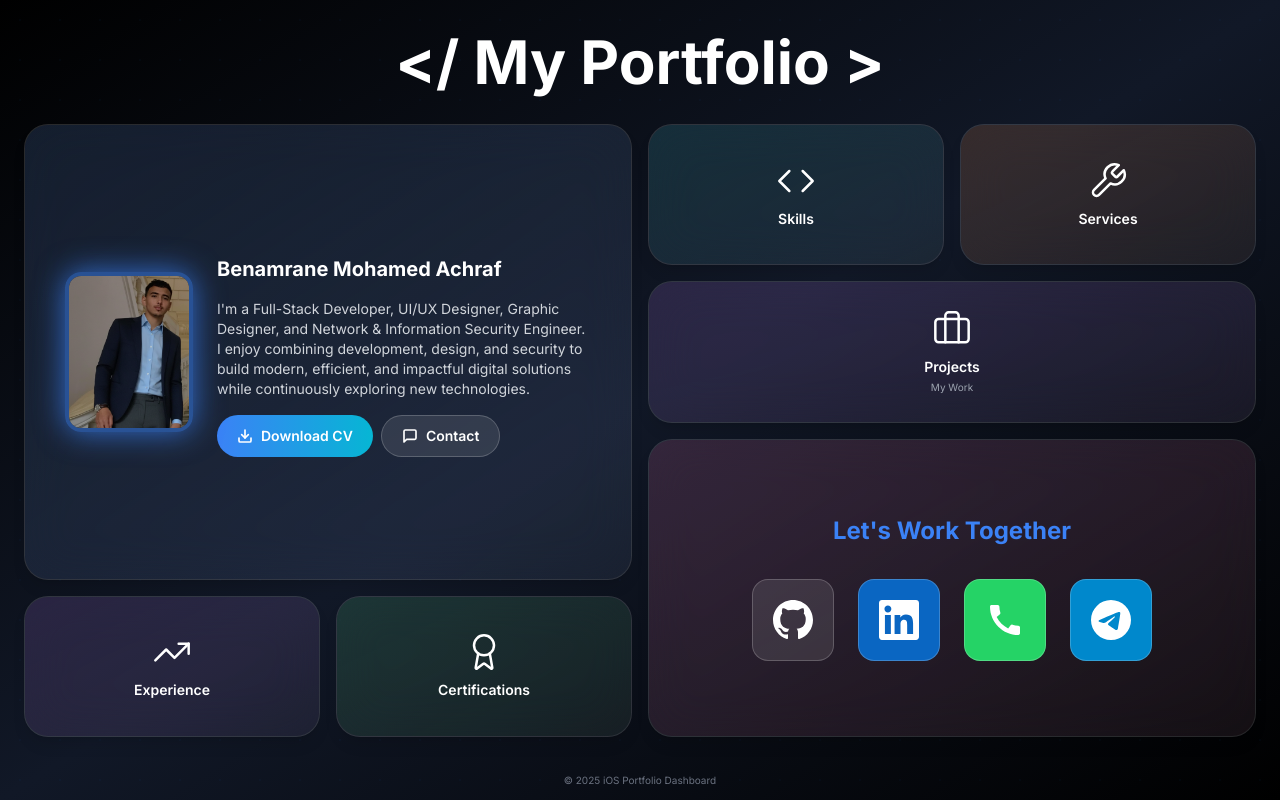
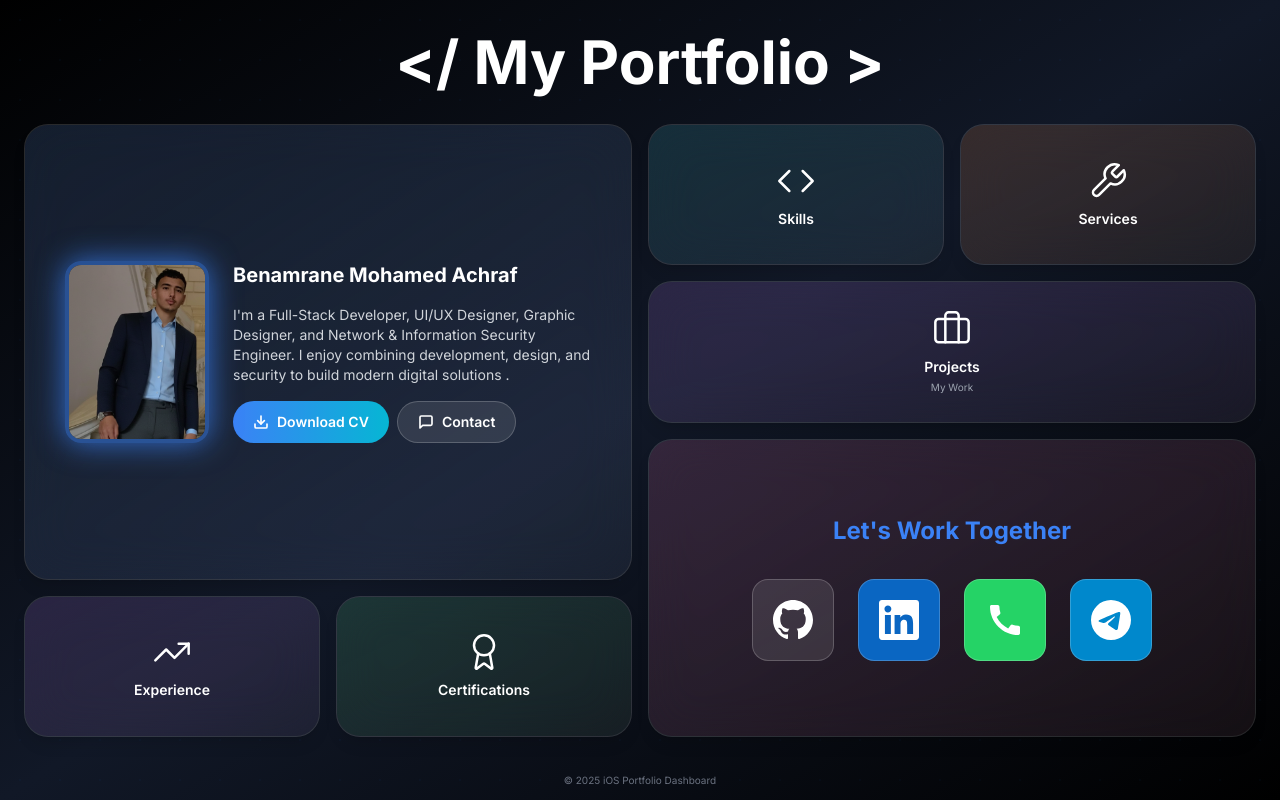
Before and after one commit to achrafbenamrane/Portfolio, a Next.js app: page / in a window 1280 px wide. Built offline with nearby package versions, Linux system fonts and the light colour scheme.

Commit message:
profile img

```diff
--- a/app/page.tsx
+++ b/app/page.tsx
@@ -138,24 +138,24 @@ function IOSTile({
           {showImage ? (
             <div className="h-full w-full flex flex-col justify-center p-1.5 sm:p-2 md:p-3 lg:p-4 xl:p-6">
               {/* Profile Image - Centered */}
-              <div className="flex items-center gap-2 sm:gap-2 md:gap-3 lg:gap-4 xl:gap-6">
-                <div className="relative w-20 h-24 sm:w-16 sm:h-20 md:w-20 md:h-24 lg:w-24 lg:h-28 xl:w-32 xl:h-40 rounded-2xl overflow-hidden border-3 sm:border-2 md:border-3 lg:border-4 border-blue-500/50 shadow-[0_0_30px_rgba(59,130,246,0.8)] flex-shrink-0">
+              <div className="flex items-stretch gap-2 sm:gap-2 md:gap-3 lg:gap-4 xl:gap-6">
+                <div className="relative w-24 sm:w-20 md:w-24 lg:w-28 xl:w-36 rounded-2xl overflow-hidden border-3 sm:border-2 md:border-3 lg:border-4 border-blue-500/50 shadow-[0_0_30px_rgba(59,130,246,0.8)] flex-shrink-0">
                   <Image
                     src="/assets/profil.webp"
                     alt="Profile"
                     fill
-                    className="object-cover"
+                    className="object-cover object-center"
                     priority
                   />
                 </div>
-                <div className="flex flex-col items-start text-left pt-1 sm:pt-0.5 md:pt-1 lg:pt-2 flex-1">
+                <div className="flex flex-col items-start justify-between text-left flex-1">
                   <h3 className="text-sm sm:text-xs md:text-sm lg:text-base xl:text-xl font-bold text-white leading-tight mb-1 sm:mb-1 md:mb-1.5 lg:mb-2">
                     Benamrane Mohamed Achraf
                   </h3>
                   <div className="mt-0.5 sm:mt-0.5 md:mt-1 lg:mt-2 space-y-0.5 sm:space-y-0.5 md:space-y-1">
                     <p className="text-[10px] sm:text-[8px] md:text-[9px] lg:text-xs xl:text-sm text-gray-300 leading-relaxed">
                       I'm a Full-Stack Developer, UI/UX Designer, Graphic Designer, and Network & Information Security Engineer.
-                      I enjoy combining development, design, and security to build modern, efficient, and impactful digital solutions while continuously exploring new technologies.
+                      I enjoy combining development, design, and security to build modern digital solutions .
                     </p>
                   </div>
 
```
